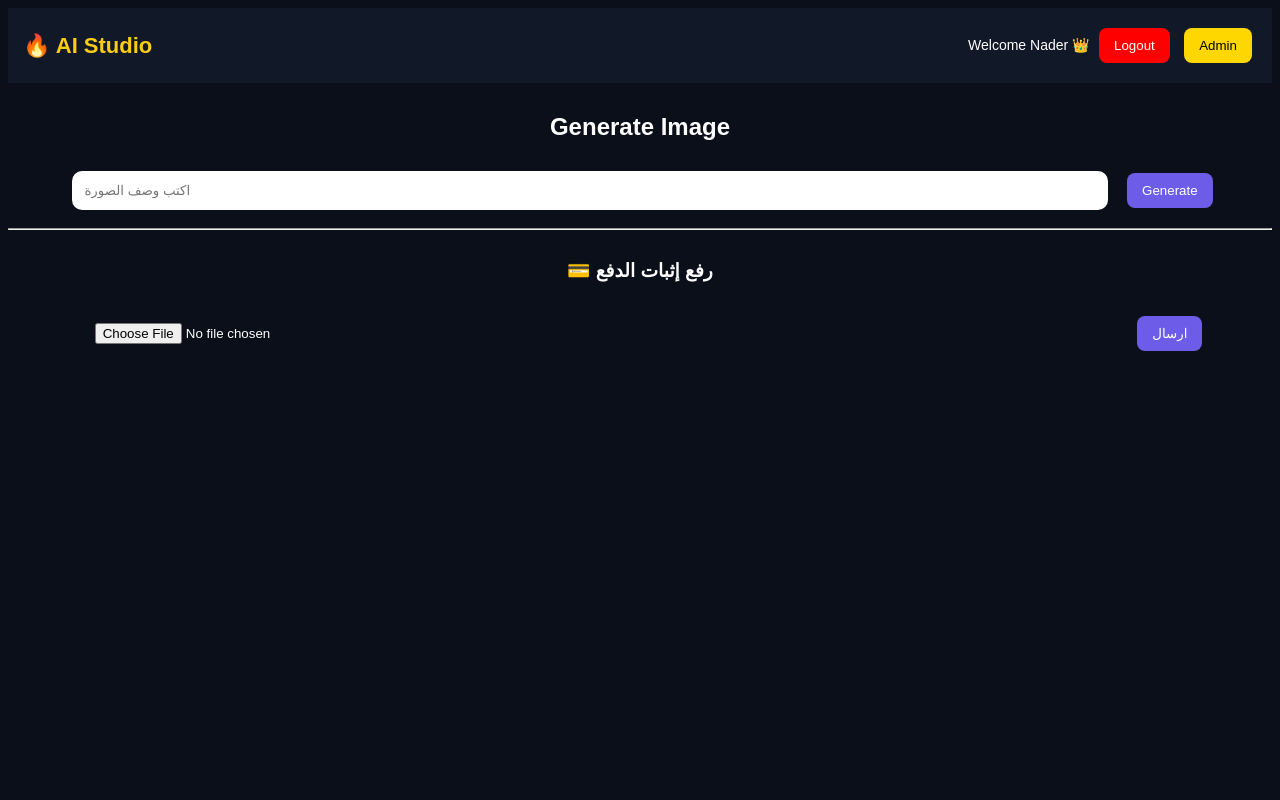
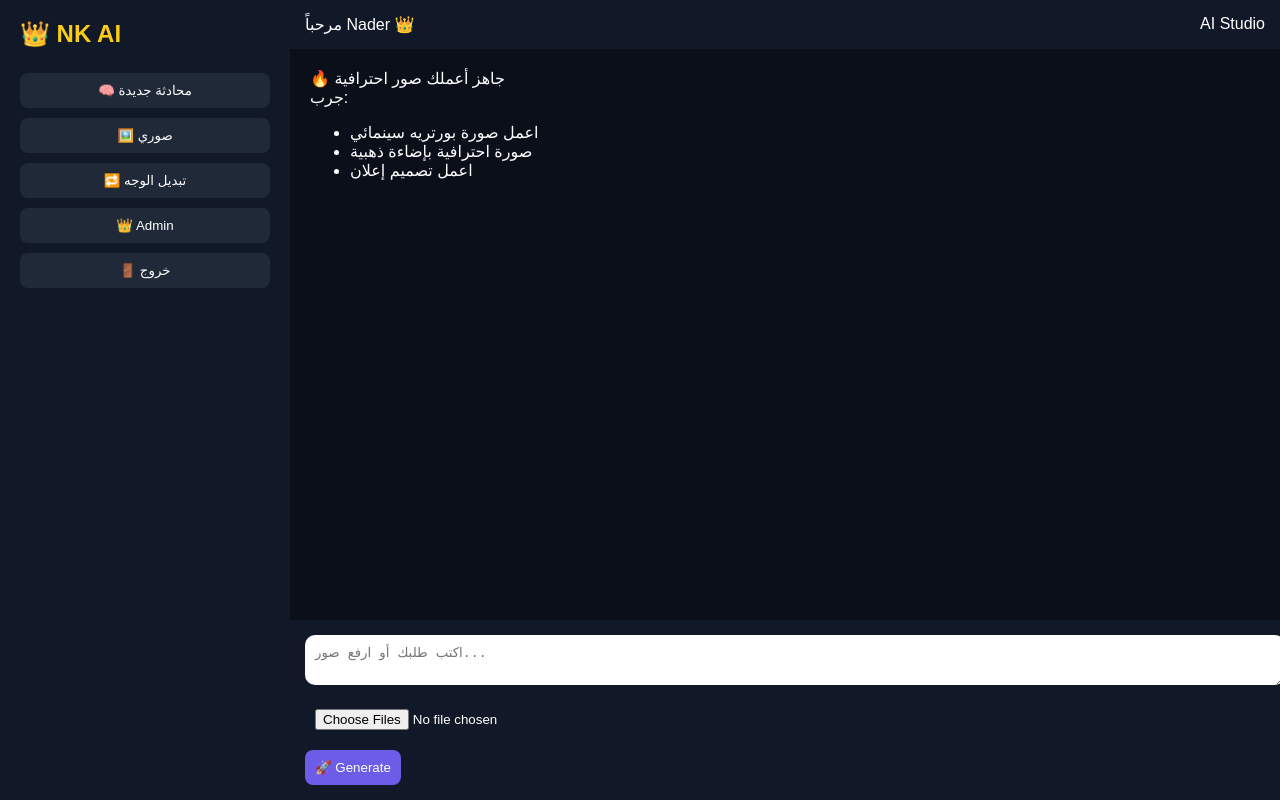
Before and after one commit to Nader77700/ai-studio, a website: page public/dashboard.html in a window 1280 px wide. Drawn offline with Linux system fonts and the light colour scheme; sample sign-in values are in the browser's storage.

Commit message:
Update dashboard.html

```diff
--- a/public/dashboard.html
+++ b/public/dashboard.html
@@ -1,108 +1,159 @@
-<!DOCTYPE html>
-<html lang="ar">
+<!DOCTYPE html><html lang="ar">
 <head>
 <meta charset="UTF-8">
-<title>Dashboard</title>
-
-<style>
+<title>AI Studio</title><style>
 body {
+  margin:0;
   background:#0b0f1a;
   color:white;
-  text-align:center;
   font-family:Arial;
 }
 
-/* HEADER */
+/* ===== Layout ===== */
+.container {
+  display:flex;
+  height:100vh;
+}
+
+/* ===== Sidebar ===== */
+.sidebar {
+  width:250px;
+  background:#111827;
+  padding:20px;
+}
+
+.logo {
+  font-size:24px;
+  font-weight:bold;
+  color:#facc15;
+  margin-bottom:20px;
+}
+
+.menu button {
+  width:100%;
+  padding:10px;
+  margin:5px 0;
+  border:none;
+  border-radius:8px;
+  background:#1f2937;
+  color:white;
+  cursor:pointer;
+}
+
+/* ===== Chat Area ===== */
+.chat {
+  flex:1;
+  display:flex;
+  flex-direction:column;
+}
+
 .header {
+  padding:15px;
+  background:#111827;
   display:flex;
   justify-content:space-between;
-  align-items:center;
+}
+
+.messages {
+  flex:1;
+  padding:20px;
+  overflow-y:auto;
+}
+
+.msg {
+  margin-bottom:20px;
+}
+
+.userMsg {
+  text-align:right;
+}
+
+.aiMsg img {
+  width:300px;
+  border-radius:10px;
+  margin-top:10px;
+}
+
+/* ===== Input Area ===== */
+.inputArea {
   padding:15px;
   background:#111827;
 }
 
-.logo {
-  font-size:22px;
-  font-weight:bold;
-  color:#facc15;
-}
-
-.user {
-  font-size:14px;
+input, textarea {
+  width:100%;
+  padding:10px;
+  border-radius:10px;
+  border:none;
+  margin-bottom:10px;
 }
 
 button {
-  padding:10px 15px;
-  margin:5px;
+  padding:10px;
   border:none;
   border-radius:8px;
   cursor:pointer;
 }
 
 .primary { background:#6c5ce7; color:white; }
-.danger { background:red; color:white; }
-.admin { background:gold; color:black; }
 
-input {
-  width:80%;
-  padding:12px;
-  margin:10px;
-  border-radius:10px;
-  border:none;
+/* Upload preview */
+.preview img {
+  width:70px;
+  margin:5px;
+  border-radius:8px;
 }
-
-img {
-  width:300px;
-  margin-top:20px;
-  display:none;
-  border-radius:12px;
-}
-
-.section {
-  margin-top:30px;
-}
-</style>
-</head>
-
-<body>
-
-<div class="header">
-  <div class="logo">🔥 AI Studio</div>
-  <div>
-    <span class="user">Welcome Nader 👑</span>
-    <button class="danger" onclick="logout()">Logout</button>
-    <button id="adminBtn" class="admin" style="display:none;" onclick="goAdmin()">Admin</button>
-  </div>
+</style></head><body><div class="container">  <!-- ===== Sidebar ===== -->  <div class="sidebar">
+    <div class="logo">👑 NK AI</div><div class="menu">
+  <button onclick="newChat()">🧠 محادثة جديدة</button>
+  <button onclick="goImages()">🖼️ صوري</button>
+  <button onclick="goFace()">🔁 تبديل الوجه</button>
+  <button onclick="goAdmin()" id="adminBtn" style="display:none;">👑 Admin</button>
+  <button onclick="logout()">🚪 خروج</button>
 </div>
 
-<div class="section">
-  <h2>Generate Image</h2>
-
-  <input id="prompt" placeholder="اكتب وصف الصورة">
-
-  <button class="primary" onclick="generate()">Generate</button>
-
-  <img id="img">
+  </div>  <!-- ===== Chat ===== -->  <div class="chat"><div class="header">
+  <div>مرحباً Nader 👑</div>
+  <div>AI Studio</div>
 </div>
 
-<hr>
+<div class="messages" id="messages">
 
-<div class="section">
-  <h3>💳 رفع إثبات الدفع</h3>
+  <!-- Welcome -->
+  <div class="msg aiMsg">
+    <div>🔥 جاهز أعملك صور احترافية</div>
+    <div>جرب:</div>
+    <ul>
+      <li>اعمل صورة بورتريه سينمائي</li>
+      <li>صورة احترافية بإضاءة ذهبية</li>
+      <li>اعمل تصميم إعلان</li>
+    </ul>
+  </div>
 
-  <input type="file" id="file">
-  <button class="primary" onclick="sendPayment()">ارسال</button>
 </div>
 
-<script>
+<!-- ===== Input ===== -->
+<div class="inputArea">
+
+  <textarea id="prompt" placeholder="اكتب طلبك أو ارفع صور..."></textarea>
+
+  <!-- Upload (max 4) -->
+  <input type="file" id="images" multiple accept="image/*" onchange="previewImages()">
+
+  <div class="preview" id="preview"></div>
+
+  <button class="primary" onclick="generate()">🚀 Generate</button>
+
+</div>
+
+  </div></div><script>
 let token = localStorage.getItem("token");
 
-// حماية الصفحة
 if (!token) {
   window.location.href = "/login.html";
 }
 
-// 🔥 فك التوكن لمعرفة الدور
+// ===== Decode JWT =====
 function parseJwt(token) {
   try {
     return JSON.parse(atob(token.split('.')[1]));
@@ -113,13 +164,42 @@ function parseJwt(token) {
 
 const user = parseJwt(token);
 
-// 👑 إظهار زرار الأدمن
+// admin btn
 if (user && user.role === "admin") {
-  document.getElementById("adminBtn").style.display = "inline-block";
+  document.getElementById("adminBtn").style.display = "block";
 }
 
-// ================= GENERATE =================
+// ===== Preview Images =====
+function previewImages() {
+  const files = document.getElementById("images").files;
+  const preview = document.getElementById("preview");
+
+  preview.innerHTML = "";
+
+  if (files.length > 4) {
+    alert("اقصى عدد 4 صور");
+    return;
+  }
+
+  Array.from(files).forEach(file => {
+    const reader = new FileReader();
+    reader.onload = e => {
+      preview.innerHTML += `<img src="${e.target.result}">`;
+    };
+    reader.readAsDataURL(file);
+  });
+}
+
+// ===== Generate =====
 async function generate() {
+  const prompt = document.getElementById("prompt").value;
+  const files = document.getElementById("images").files;
+
+  // add user message
+  messages.innerHTML += `
+    <div class="msg userMsg">${prompt}</div>
+  `;
+
   const res = await fetch("/generate", {
     method:"POST",
     headers:{
@@ -127,7 +207,7 @@ async function generate() {
       "Authorization": token
     },
     body: JSON.stringify({
-      prompt: document.getElementById("prompt").value
+      prompt
     })
   });
 
@@ -135,34 +215,16 @@ async function generate() {
 
   if (data.error) return alert(data.error);
 
-  img.src = data.result;
-  img.style.display = "block";
+  messages.innerHTML += `
+    <div class="msg aiMsg">
+      <img src="${data.result}">
+    </div>
+  `;
+
+  messages.scrollTop = messages.scrollHeight;
 }
 
-// ================= PAYMENT =================
-async function sendPayment() {
-  const file = document.getElementById("file").files[0];
-  const reader = new FileReader();
-
-  reader.onload = async function () {
-    await fetch("/submit-payment", {
-      method:"POST",
-      headers:{
-        "Content-Type":"application/json",
-        "Authorization": token
-      },
-      body: JSON.stringify({
-        screenshot: reader.result
-      })
-    });
-
-    alert("تم ارسال الدفع");
-  };
-
-  reader.readAsDataURL(file);
-}
-
-// ================= NAV =================
+// ===== Navigation =====
 function logout() {
   localStorage.removeItem("token");
   window.location.href = "/login.html";
@@ -171,7 +233,17 @@ function logout() {
 function goAdmin() {
   window.location.href = "/admin.html";
 }
-</script>
 
-</body>
+function goFace() {
+  window.location.href = "/face.html";
+}
+
+function goImages() {
+  window.location.href = "/images.html";
+}
+
+function newChat() {
+  messages.innerHTML = "";
+}
+</script></body>
 </html>
```
